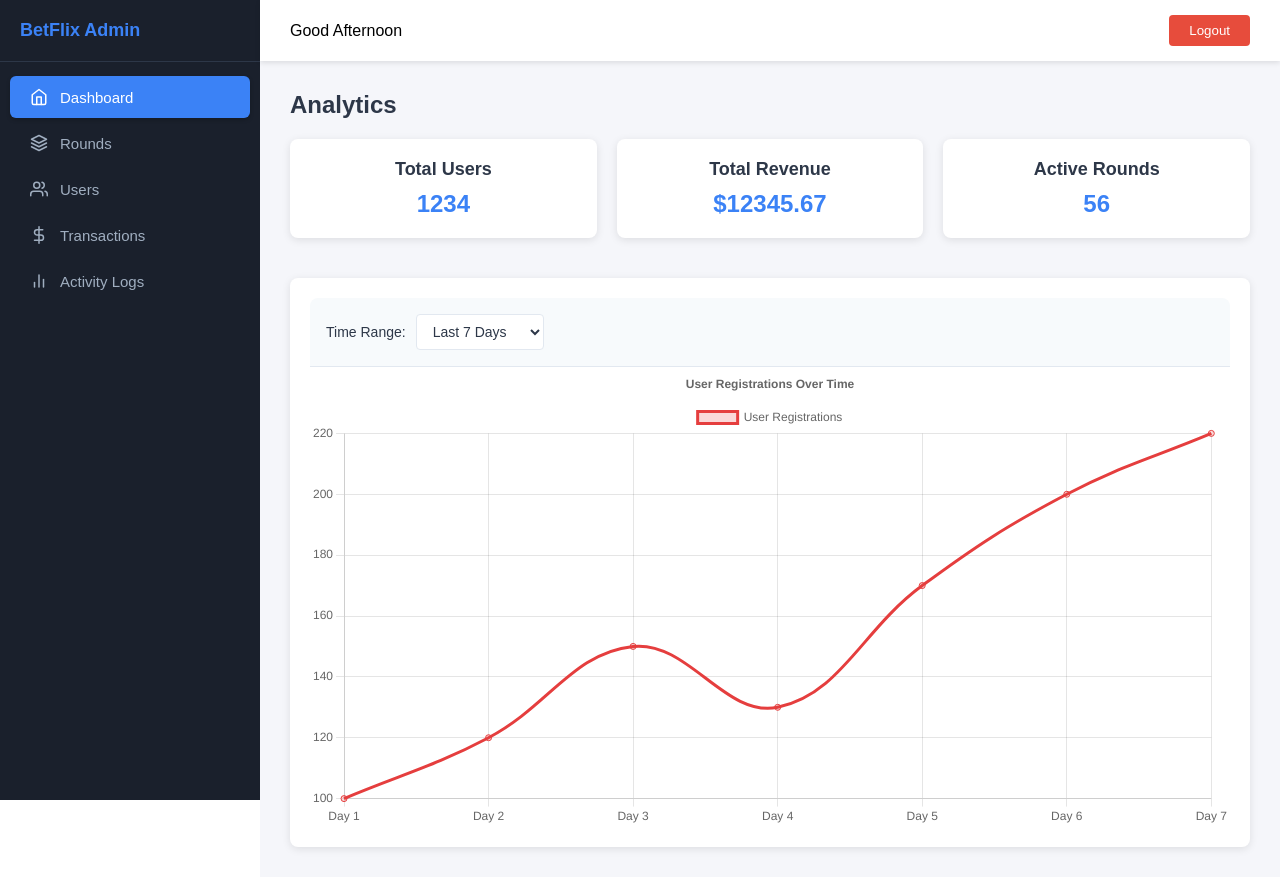
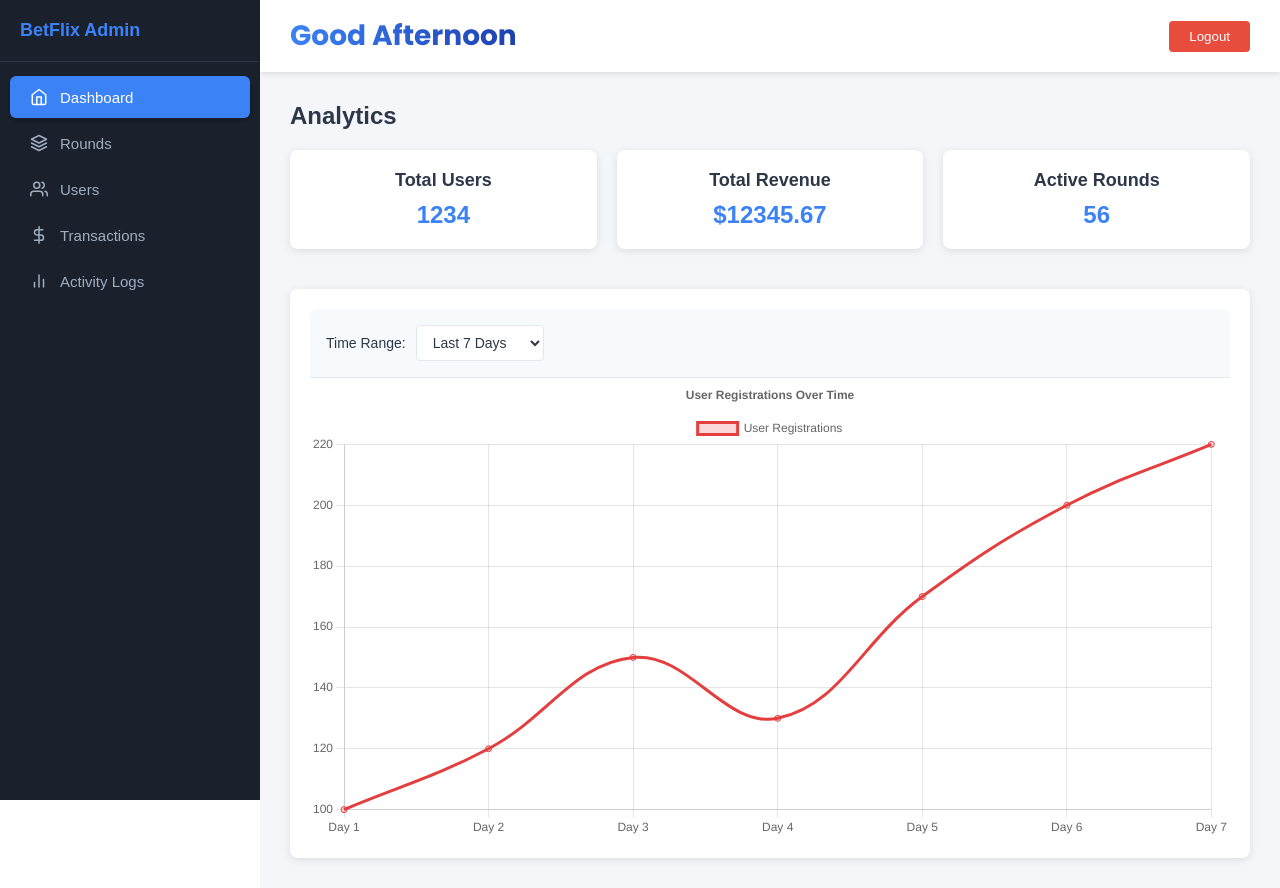
Before and after one commit to ay30bg/admin-betflix, a React (Create React App) app: page /dashboard in a window 1280 px wide. Built offline with nearby package versions, Linux system fonts and the light colour scheme; no server answers.

Commit message:
Update App.css

```diff
--- a/src/App.css
+++ b/src/App.css
@@ -30,7 +30,7 @@ body {
   z-index: 100;
 }
 
-.logo {
+.greeting {
   font-size: 1.75rem;
   font-weight: 800;
   font-family: 'Poppins', -apple-system, BlinkMacSystemFont, 'Segoe UI', Roboto, sans-serif;
@@ -40,6 +40,11 @@ body {
   text-decoration: none;
   transition: transform 0.2s ease, opacity 0.2s ease;
 }
+
+/* .greeting {
+  font-size: 1.5rem;
+  font-weight: bold;
+} */
 
 .logout-btn {
   padding: 8px 20px;
```
